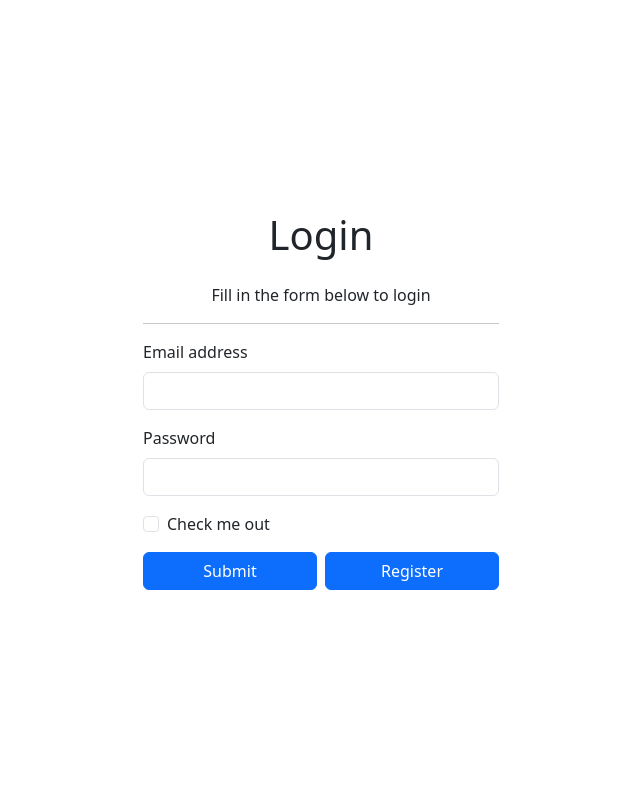
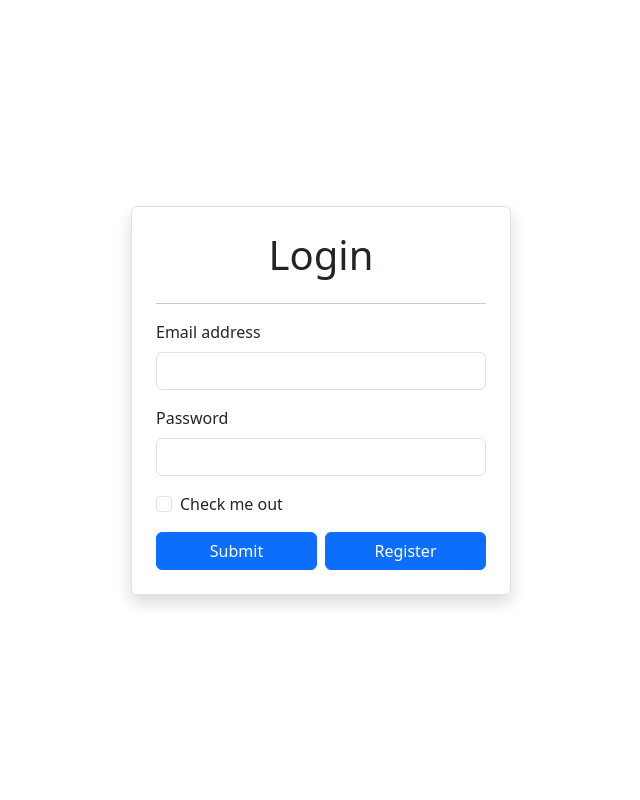
Before and after one commit to Arc-001/quiz_master_23f2001161, a Flask app: page / in a window 1280 px wide. Shown: the whole page, without its empty margins (319-959 px from the left). Run offline with Flask 3, Linux system fonts and the light colour scheme.

Commit message:
minor changes

```diff
--- a/app.py
+++ b/app.py
@@ -1,9 +1,16 @@
 from models.database_innit import db_innit
 from flask import Flask, render_template, request
 from flask import redirect,request,url_for
+from flask_login import LoginManager
+
+#global login manager
+login_manager = LoginManager()
+
 
 app = Flask(__name__)
 
+# #integrate login manager to
+# login_manager.init_app(app)
 
 @app.route('/',methods = ['GET'])
 def login():
--- /dev/null
+++ b/quizmaster_23f2001161/pyvenv.cfg
@@ -0,0 +1,5 @@
+home = /usr/bin
+include-system-site-packages = false
+version = 3.12.8
+executable = /usr/bin/python3.12
+command = /usr/bin/python3 -m venv /home/aura/repo/proj/quiz_master_23f2001161/quizmaster_23f2001161
--- a/requirements.txt
+++ b/requirements.txt
@@ -1,4 +1,5 @@
 flask
 jinja2
 flask-restful
+flask-login
 SQLAlchemy
--- a/templates/index.html
+++ b/templates/index.html
@@ -10,11 +10,10 @@
     <script src="https://cdn.jsdelivr.net/npm/bootstrap@5.3.3/dist/js/bootstrap.min.js" integrity="sha384-0pUGZvbkm6XF6gxjEnlmuGrJXVbNuzT9qBBavbLwCsOGabYfZo0T0to5eqruptLy" crossorigin="anonymous"></script>
 </head>
 <body>
-    <div class="container">
+    <div class="container py-6">
         <div class="row min-vh-100 d-flex justify-content-center align-items-center">
-            <div class="col-md-6 col-lg-4">
+            <div class="col-md-6 col-lg-4 p-4 border rounded shadow">
                 <h1 class="text-center mb-4">Login</h1>
-                <p class="text-center">Fill in the form below to login</p>
                 <hr>
                 <form action="/" method="post" id = "log">
                     <div class="mb-3">
```
Also changed, not shown: 11 other files.
